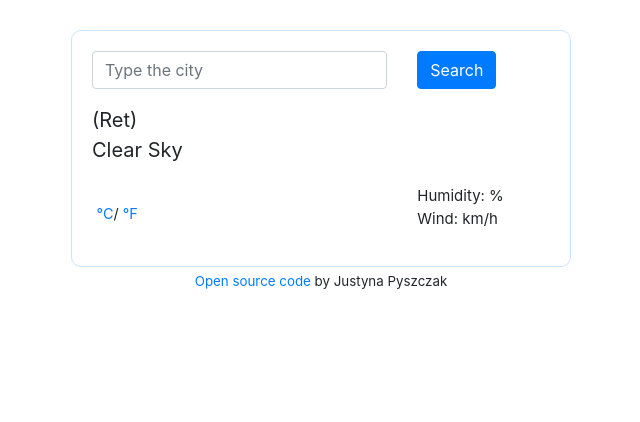
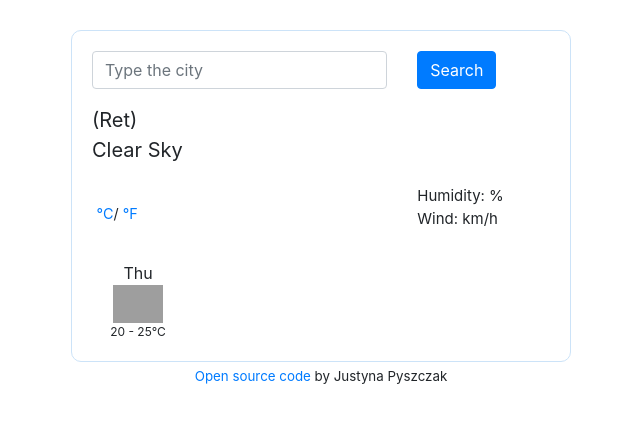
Before and after one commit to JusPys/vanilla-weather-app, a plain HTML site: page index.html in a window 1280 px wide. Shown: the whole page, without its empty margins (319-959 px from the left). Drawn offline with nearby package versions, Linux system fonts and the light colour scheme; no server answers; grey boxes are pictures that could not be loaded.

Commit message:
prepared structure for next day forecast

```diff
--- a/index.html
+++ b/index.html
@@ -57,7 +57,20 @@
         </ul>
       </div>
     </div>
+    <div class="weather-forecast">
+<div class="row">
+  <div class="col-3">
+    <div class="forecast-date"> Thu </div>
+    <img src="http://openweathermap.org/img/wn/01d@2x.png" width="50px"></img>
+  <div class="forecast-temperature">
+    <span class="forecast-min-temp">20 - </span>
+    <span class="forecast-max-temp">25°C</span>
+  </div>
+  </div>
+</div>
     </div>
+    </div>
+
     <p class="footer">
       <a href="https://github.com/JusPys/vanilla-weather-app" target="_blank">Open source code
         </a> by Justyna Pyszczak
--- a/style.css
+++ b/style.css
@@ -49,6 +49,19 @@ ul {
 .other-metrics ul {
   font-size: 15px;
 }
+
+.weather-forecast {
+  margin-top: 15px;
+  text-align: center;
+  font-size: 12px;
+}
+
+.weather-forecast .forecast-date {
+  font-size: 16px;
+}
+
+.weather-forecast .forecast-temperature {
+}
 .footer {
   font-size: smaller;
   text-align: center;
```
